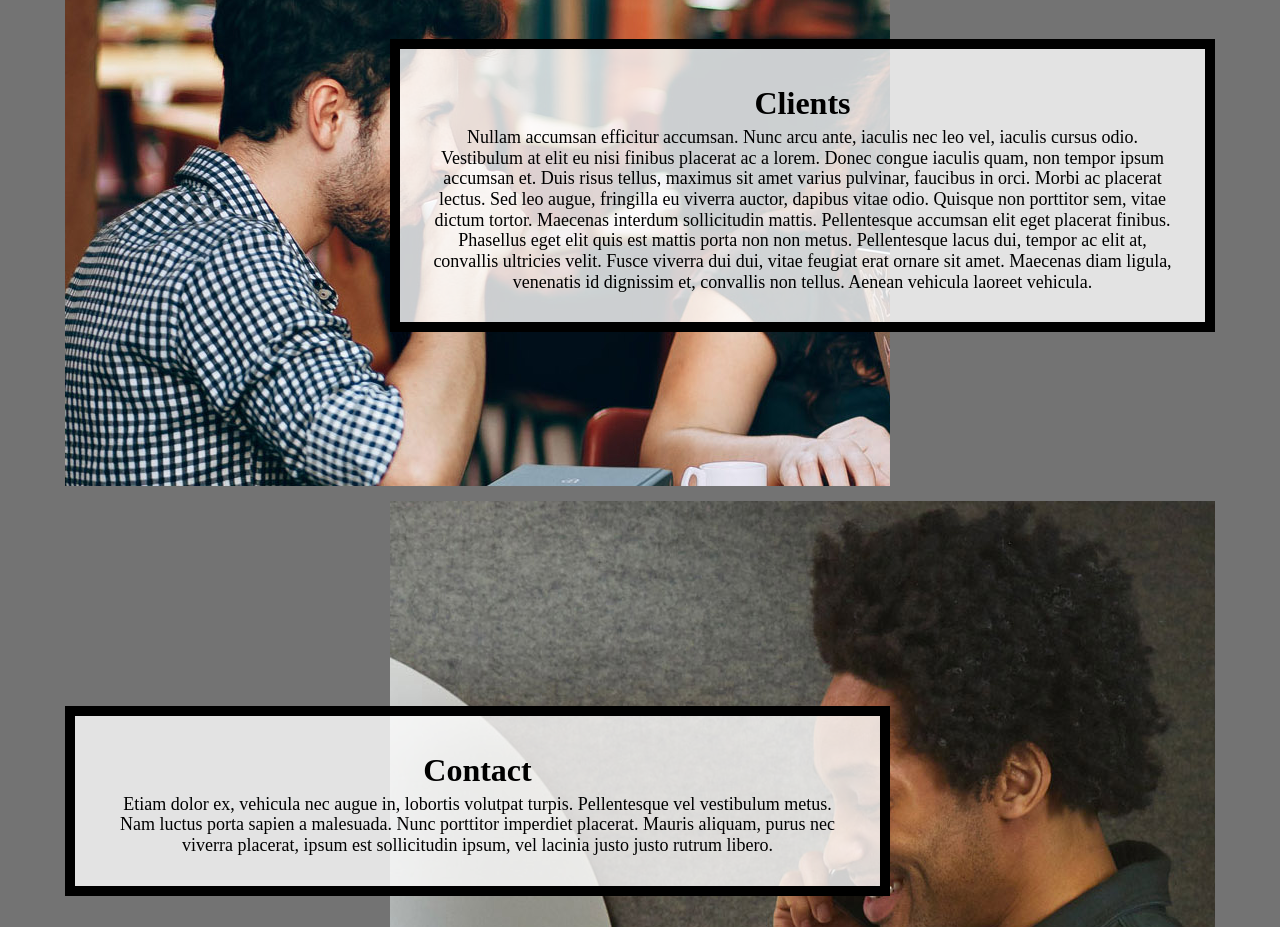
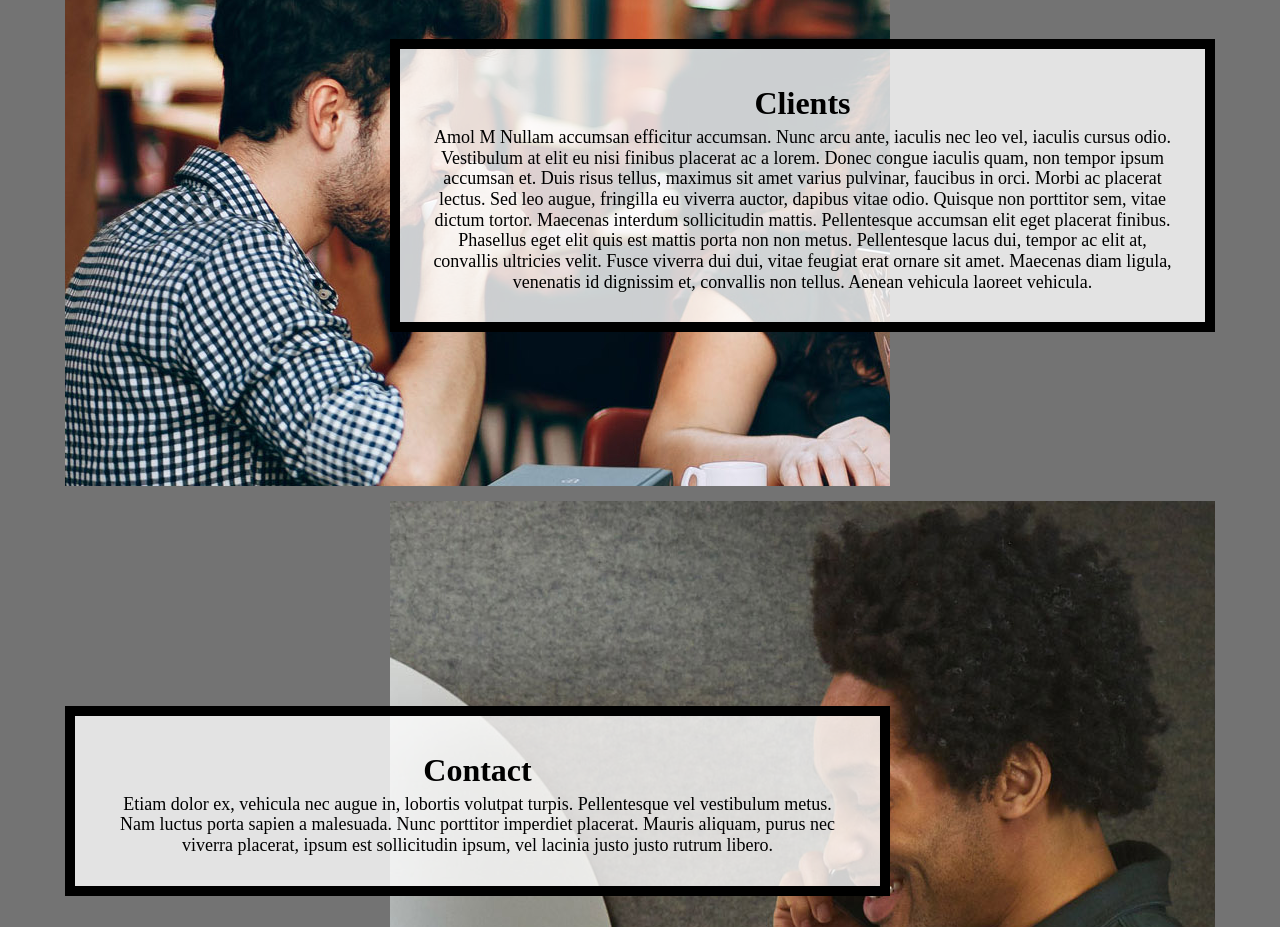
Before and after one commit to AmolMendonca/hw3_2024, a plain HTML site: page index.html in a window 1280 px wide. Shown: the part 1840-2767 px from the top of the page. Drawn offline with Linux system fonts and the light colour scheme.

Commit message:
Update index.html

```diff
--- a/index.html
+++ b/index.html
@@ -52,7 +52,7 @@
 
       <div class="clients text-block">
         <h2>Clients</h2>
-        <p>Nullam accumsan efficitur accumsan. Nunc arcu ante, iaculis nec leo vel, iaculis cursus odio. Vestibulum at elit eu nisi finibus placerat ac a lorem. Donec congue iaculis quam, non tempor ipsum accumsan et. Duis risus tellus, maximus sit amet varius pulvinar, faucibus in orci. Morbi ac placerat lectus. Sed leo augue, fringilla eu viverra auctor, dapibus vitae odio. Quisque non porttitor sem, vitae dictum tortor. Maecenas interdum sollicitudin mattis. Pellentesque accumsan elit eget placerat finibus. Phasellus eget elit quis est mattis porta non non metus. Pellentesque lacus dui, tempor ac elit at, convallis ultricies velit. Fusce viverra dui dui, vitae feugiat erat ornare sit amet. Maecenas diam ligula, venenatis id dignissim et, convallis non tellus. Aenean vehicula laoreet vehicula.</p>
+        <p>Amol M Nullam accumsan efficitur accumsan. Nunc arcu ante, iaculis nec leo vel, iaculis cursus odio. Vestibulum at elit eu nisi finibus placerat ac a lorem. Donec congue iaculis quam, non tempor ipsum accumsan et. Duis risus tellus, maximus sit amet varius pulvinar, faucibus in orci. Morbi ac placerat lectus. Sed leo augue, fringilla eu viverra auctor, dapibus vitae odio. Quisque non porttitor sem, vitae dictum tortor. Maecenas interdum sollicitudin mattis. Pellentesque accumsan elit eget placerat finibus. Phasellus eget elit quis est mattis porta non non metus. Pellentesque lacus dui, tempor ac elit at, convallis ultricies velit. Fusce viverra dui dui, vitae feugiat erat ornare sit amet. Maecenas diam ligula, venenatis id dignissim et, convallis non tellus. Aenean vehicula laoreet vehicula.</p>
       </div>
 
       <div class="contact-image" id="contact">
```
